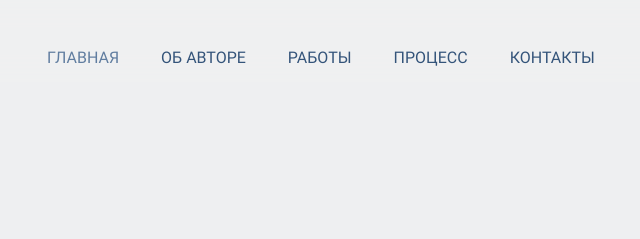
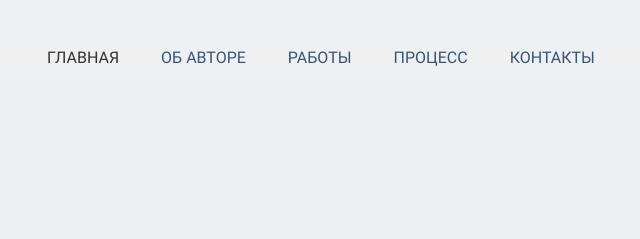
Before and after one commit to Octopicsus/extra-landing, a plain HTML site: page index.html in a window 1280 px wide. In both pictures the pointer is over the link "ГЛАВНАЯ". Shown: the top 239 px of the page, 38-678 px from the left. Drawn offline with Linux system fonts and the light colour scheme.

Commit message:
links - 03

```diff
--- a/styles/style.css
+++ b/styles/style.css
@@ -62,7 +62,7 @@ nav {
 }
 
 .menu a:hover{
-    color: var(--brandColor-hover);
+    color: black;
     opacity: 0.8;
 }
 
```
